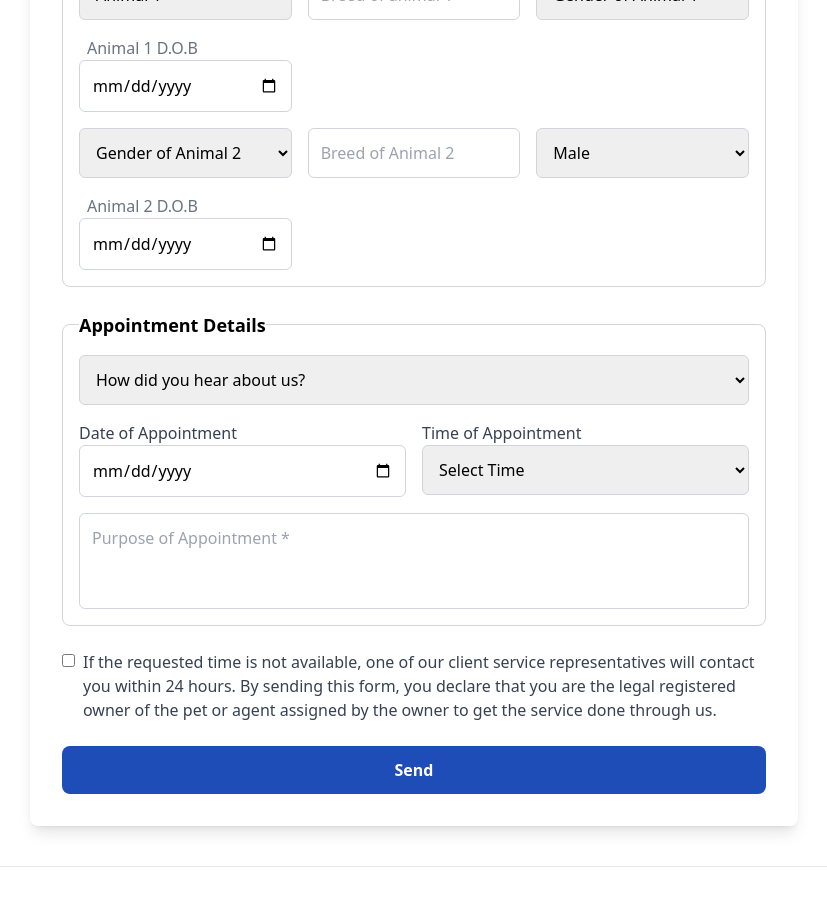
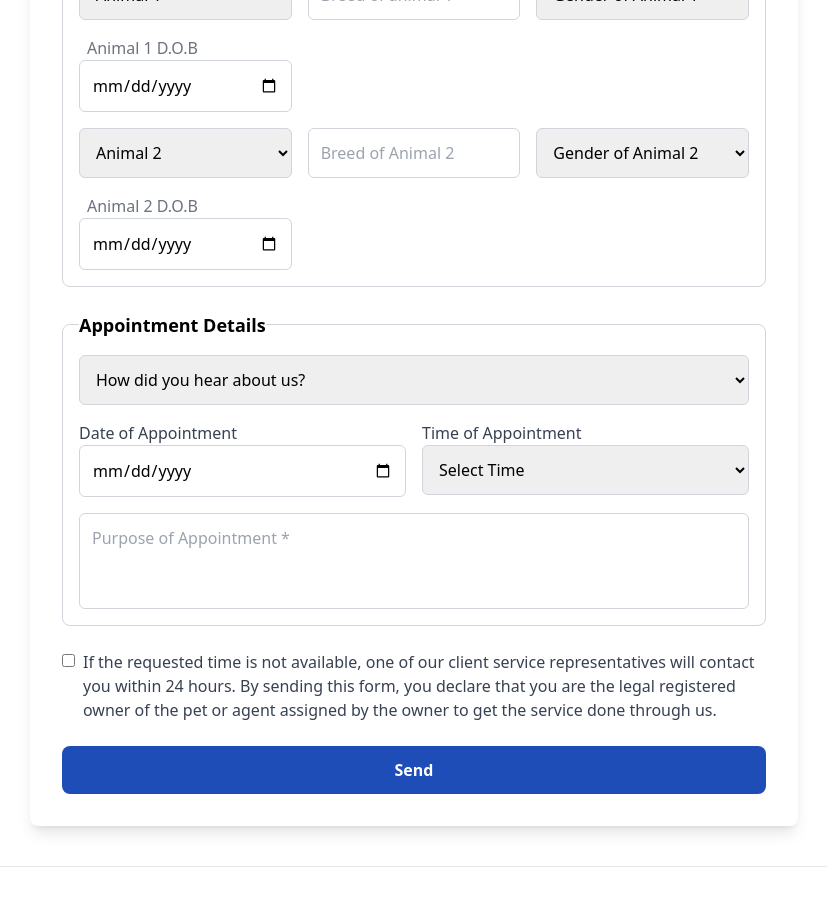
Before and after one commit to amansgith/montrose-pet-clinic, a Next.js app: page /newClients/registration in a window 1280 px wide. Shown: the part 1180-2087 px from the top of the page, without its empty margins (226-1053 px from the left). Built offline with nearby package versions, Linux system fonts and the light colour scheme.

Commit message:
fix register form

```diff
--- a/src/app/newClients/registration/page.jsx
+++ b/src/app/newClients/registration/page.jsx
@@ -235,13 +235,14 @@ export default function AppointmentForm() {
           {/* Animal 2 */}
           <div className="grid grid-cols-1 md:grid-cols-3 gap-4 mt-4">
             <select name="animal2" className="input-field block w-full" value={formData.animal2} onChange={handleChange}>
-              <option value="GenderofAnimal1">Gender of Animal 2</option>
+              <option value="GenderofAnimal1">Animal 2</option>
               <option value="Dog">Dog</option>
               <option value="Cat">Cat</option>
               <option value="Other">Other</option>
             </select>
             <input type="text" name="animal2Breed" placeholder="Breed of Animal 2" className="input-field block w-full" value={formData.animal2Breed} onChange={handleChange} />
             <select name="animal2Sex" className="input-field block w-full" value={formData.animal2Sex} onChange={handleChange}>
+              <option value="GenderofAnimal1">Gender of Animal 2</option>
               <option value="M">Male</option>
               <option value="F">Female</option>
             </select>
```
